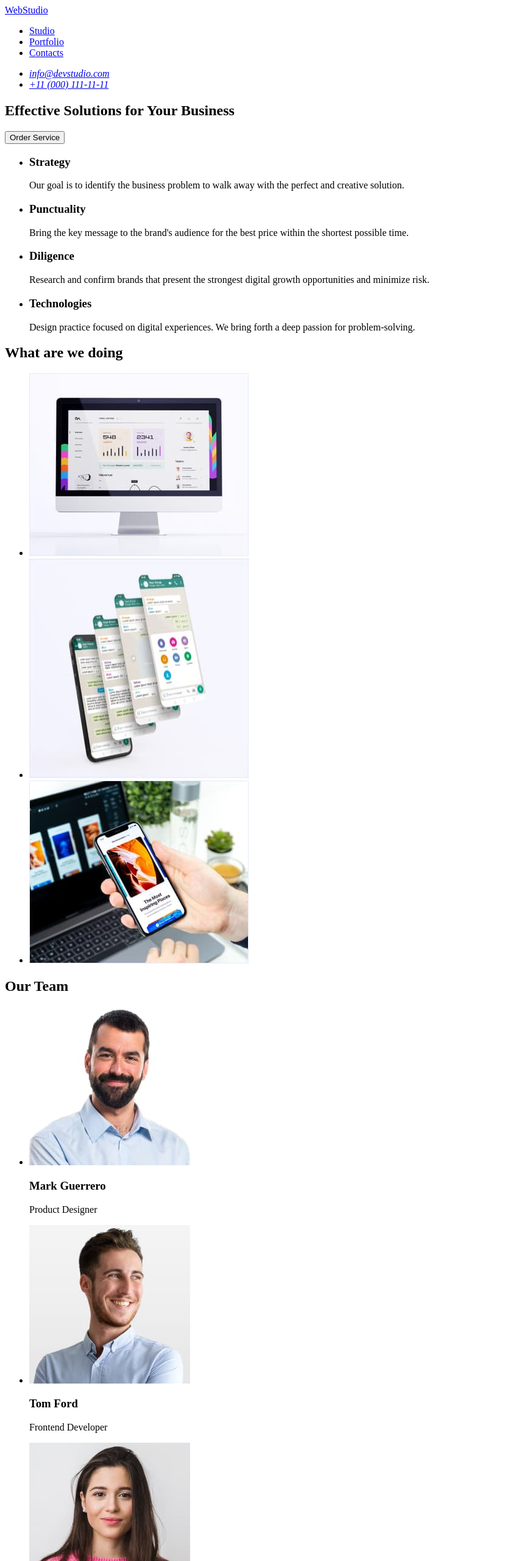
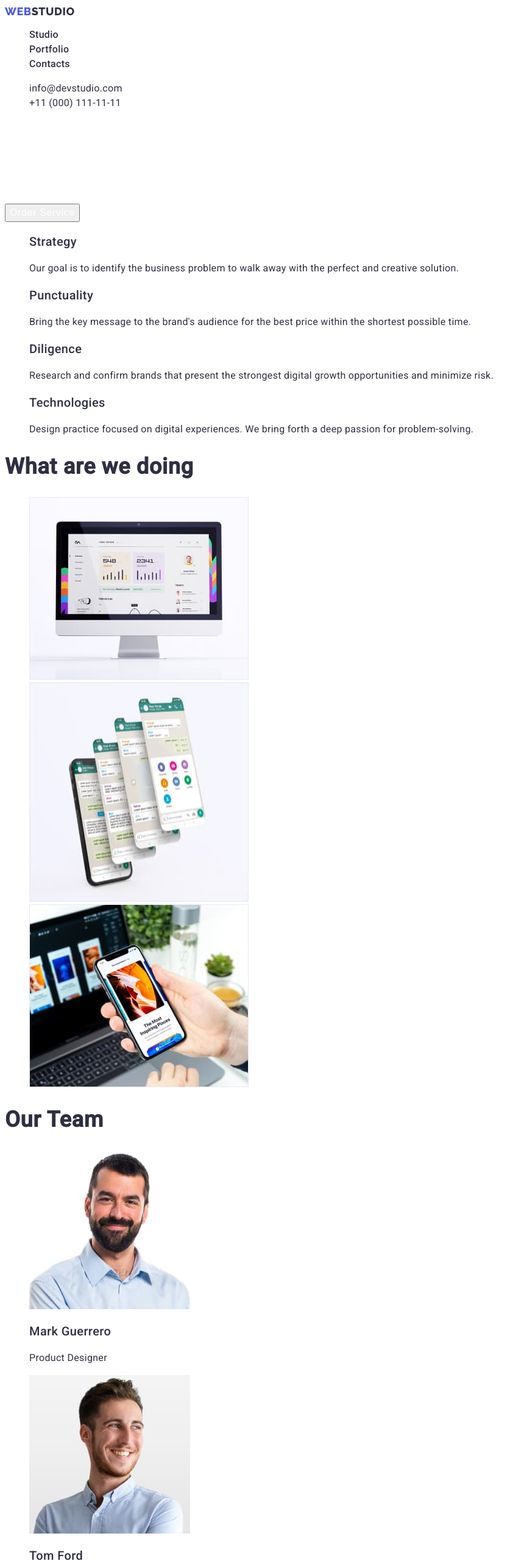
Before and after one commit to KhaninaDaria22/goit-markup-hw-02, a plain HTML site: page index.html in a window 1280 px wide. Shown: the top 2560 px of the page at 61% size, without its empty margins (0-860 px from the left). Drawn offline with Linux system fonts and the light colour scheme.

Commit message:
commit 2

```diff
--- a/css/styles.css
+++ b/css/styles.css
@@ -8,7 +8,7 @@
 
 body {
     font-family: 'Roboto', sans-serif;
-    color: var(--primary-text-color)
+    color: var(--primary-text-color);
 }
 .list {
     list-style-type: none;
@@ -24,7 +24,7 @@
     line-height: 1.17;
     letter-spacing: 0.03em;
     text-transform: uppercase;
-    color: var(--primary-text-color)
+    color: var(--primary-text-color);
 
 }
 .header-logo span{
@@ -36,7 +36,7 @@
     font-size: 16px;
     line-height: 1.5;
     letter-spacing: 0.02em;
-    color:var(--primary-text-color)
+    color:var(--primary-text-color);
 
 }
 
@@ -45,10 +45,9 @@
     font-size: 16px;
     line-height: 1.5;
     letter-spacing: 0.02em;
-    color: var(--primary-text-color)
+    color: var(--primary-text-color);
+    font-style: normal;
 }
-
-
 
 .main-content-bt {
     font-weight: 500;
@@ -63,6 +62,7 @@
     line-height: 1.5;
     letter-spacing: 0.04em;
     color: var(--pramary-accent-color);
+    cursor: pointer;
 }
 .main-content-bt-white:hover,
 .main-content-bt-white:focus {
@@ -83,3 +83,79 @@
     letter-spacing: 0.02em;
     color: #434455;
 }
+.footer-logo-link {
+    font-family: var(--logo-font);
+    font-weight: 800;
+    font-size: 18px;
+    line-height: 1.17;
+    letter-spacing: 0.03em;
+    text-transform: uppercase;
+    color: #F4F4FD;
+}
+.footer-logo-link span {
+    color: var(--pramary-accent-color);
+}
+.footer-digital {
+    font-size: 16px;
+    line-height: 1.5;
+    letter-spacing: 0.02em;
+    color: #F4F4FD;
+
+}
+.section-title {
+    font-weight: 700;
+    font-size: 56px;
+    line-height: 1.07;
+    text-align: center;
+    letter-spacing: 0.02em;
+    color: var(--active-link-color);
+}
+.section-title-bt {
+    font-weight: 500;
+    font-size: 16px;
+    line-height: 1.5;
+    align-items: center;
+    letter-spacing: 0.04em;
+    color:var(--active-link-color);
+}
+.main-strategy-title {
+    font-weight: 500;
+    font-size: 20px;
+    line-height: 1.2;
+    letter-spacing: 0.02em;
+    color: var(--primary-text-color)
+}
+.main-strategy-text {
+    font-size: 16px;
+    line-height: 1.5;
+    letter-spacing: 0.02em;
+    color: var(--primary-text-color)
+}
+.technologies-title {
+    font-weight: 700;
+    font-size: 36px;
+    line-height: 1.1;
+    letter-spacing: 0.02em;
+    color: var(--primary-text-color)
+}
+.team-title {
+    font-weight: 700;
+    font-size: 36px;
+    line-height: 1.1;
+    letter-spacing: 0.02em;
+    color: var(--primary-text-color)
+}
+.comand-title {
+    font-weight: 500;
+    font-size: 20px;
+    line-height: 1.2;
+    letter-spacing: 0.02em;
+    color: var(--primary-text-color)
+
+}
+.comand-title-text {
+    font-size: 16px;
+    line-height: 1.5;
+    letter-spacing: 0.02em;
+    color: var(--primary-text-color)
+}
--- a/index.html
+++ b/index.html
@@ -4,59 +4,62 @@
     <meta charset="UTF-8">
     <meta http-equiv="X-UA-Compatible" content="IE=edge">
     <meta name="viewport" content="width=device-width, initial-scale=1.0">
-    <title>WebStudio</title>
+    <link rel="preconnect" href="https://fonts.googleapis.com">
+    <link rel="preconnect" href="https://fonts.gstatic.com" crossorigin>
+    <link href="https://fonts.googleapis.com/css2?family=Raleway:wght@800&family=Roboto:wght@400;500&display=swap" rel="stylesheet">
+     <title>WebStudio</title>
+        <link rel="stylesheet" href="./css/styles.css">
 </head>
 <body>
-        <header>
+        <header class="header">
             <nav>
-            <a href="./index.html">WebStudio</a>
-
-            <ul>
-                <li> <a href="./index.html">Studio</a></li>
-                <li> <a href="./portfolio.html">Portfolio</a></li>
-                <li> <a href="Contacts">Contacts</a></li>
+            <a  class="header-logo link" href="./index.html"> <span>Web</span>Studio</a>
+            <ul class="header-menu-link list">
+                <li> <a class="header-menu-link link" href="./index.html">Studio</a></li>
+                <li> <a class="header-menu-link link" href="./portfolio.html">Portfolio</a></li>
+                <li> <a class="header-menu-link link" href="Contacts">Contacts</a></li>
             </ul>
             </nav>
              <address>
-                <ul>
-                    <li><a href="mailto:info@devstudio.com">info@devstudio.com</a> </li>
-                    <li><a href="tel:+110001111111">+11 (000) 111-11-11</a></li>
+                <ul class="header-addres list">
+                    <li class="header-address-item"><a class="header-address-link link" href="mailto:info@devstudio.com">info@devstudio.com</a> </li>
+                    <li class="header-address-item"><a class="header-address-link link" href="tel:+110001111111">+11 (000) 111-11-11</a></li>
                 </ul>
              </address>
         </header>
 
         <main>
-            <section>
-            <h1>Effective Solutions for Your Business</h1>
-            <button type="button">Order Service</button>
+            <section class="section-content">
+            <h1 class="section-title">Effective Solutions for Your Business</h1>
+            <button type="button" class="section-title-bt">Order Service</button>
             </section>
 
             <section>
                 <h2 hidden>header</h2>
-                <ul>
-                    <li>
-                        <h3>Strategy</h3>
-                        <p>Our goal is to identify the business
+                <ul class="main-strategi list">
+                    <li class="main-strategi-item">
+                        <h3 class="main-strategy-title">Strategy</h3>
+                        <p class="main-strategy-text">Our goal is to identify the business
                             problem to walk away with the perfect and creative solution. </p>
                     </li>
-                    <li>
-                        <h3>Punctuality</h3>
-                        <p>Bring the key message to the brand's audience for the best price within the shortest possible time.</p>
+                    <li class="main-content-item">
+                        <h3 class="main-strategy-title">Punctuality</h3>
+                        <p class="main-strategy-text">Bring the key message to the brand's audience for the best price within the shortest possible time.</p>
                     </li>
-                    <li>
-                        <h3>Diligence</h3>
-                        <p>Research and confirm brands that present the strongest digital growth opportunities and minimize risk.</p>
+                    <li class="main-content-item">
+                        <h3 class="main-strategy-title">Diligence</h3>
+                        <p class="main-strategy-text">Research and confirm brands that present the strongest digital growth opportunities and minimize risk.</p>
                     </li>
-                    <li>
-                        <h3>Technologies</h3>
-                        <p>Design practice focused on digital experiences. We bring forth a deep passion for problem-solving.</p>
+                    <li class="main-content-item">
+                        <h3 class="main-strategy-title">Technologies</h3>
+                        <p class="main-strategy-text">Design practice focused on digital experiences. We bring forth a deep passion for problem-solving.</p>
                     </li>
                 </ul>
 
             </section>
-            <section>
-                <h2>What are we doing</h2>
-                <ul>
+            <section class="technologies">
+                <h2 class="technologies-title">What are we doing</h2>
+                <ul class="technologies-list list">
                    <li>
                          <img src="./images/Rectangle.jpg" alt="Rectangle" width="360" height="300"/>
                     </li>
@@ -68,35 +71,35 @@
                     </li>
                 </ul>
             </section>
-            <section>
-                <h2>Our Team</h2>
-                    <ul>
-                        <li>
+            <section class="team">
+                <h2 class="team-title">Our Team</h2>
+                    <ul class="team-title-list list">
+                        <li class="team-title-item">
                             <img src="./images/Mark.jpg" alt="Mark Guerrero" width="264" height="260"/>
-                            <h3>Mark Guerrero</h3>
-                            <p>Product Designer</p>
+                            <h3 class="comand-title">Mark Guerrero</h3>
+                            <p class="comand-title-text">Product Designer</p>
                         </li>
-                        <li>
+                        <li class="team-title-item">
                             <img src="./images/Tom.jpg" alt="Tom Ford" width="264" height="260"/>
-                            <h3>Tom Ford</h3>
-                            <p>Frontend Developer</p>
+                            <h3 class="comand-title">Tom Ford</h3>
+                            <p class="comand-title-text">Frontend Developer</p>
                         </li>
-                        <li>
+                        <li class="team-title-item">
                             <img src="./images/Camila.jpg" alt="Camila Garcia" width="264" height="260"/>
-                            <h3>Camila Garcia</h3>
-                            <p>Marketing</p>
+                            <h3 class="comand-title">Camila Garcia</h3>
+                            <p class="comand-title-text">Marketing</p>
                         </li>
-                        <li>
+                        <li class="team-title-item">
                             <img src="./images/Daniel.jpg" alt="Daniel Wilson" width="264" height="260">
-                            <h3>Daniel Wilson</h3>
-                            <p>UI Designer</p>
+                            <h3 class="comand-title">Daniel Wilson</h3>
+                            <p class="comand-title-text">UI Designer</p>
                         </li>
                     </ul>
             </section>
         </main>
-        <footer>
-            <a href="./index.html">WebStudio</a>
-            <p>Increase the flow of customers and
+        <footer class="footer">
+            <a class="footer-logo-link link" href="./index.html"> <span>Web</span>Studio</a>
+            <p class="footer-digital">Increase the flow of customers and
                 sales for your business with digital marketing & growth solutions.</p>
         </footer>
 </body>
```
Also changed, not shown: portfolio.html (+5 -5 lines).
